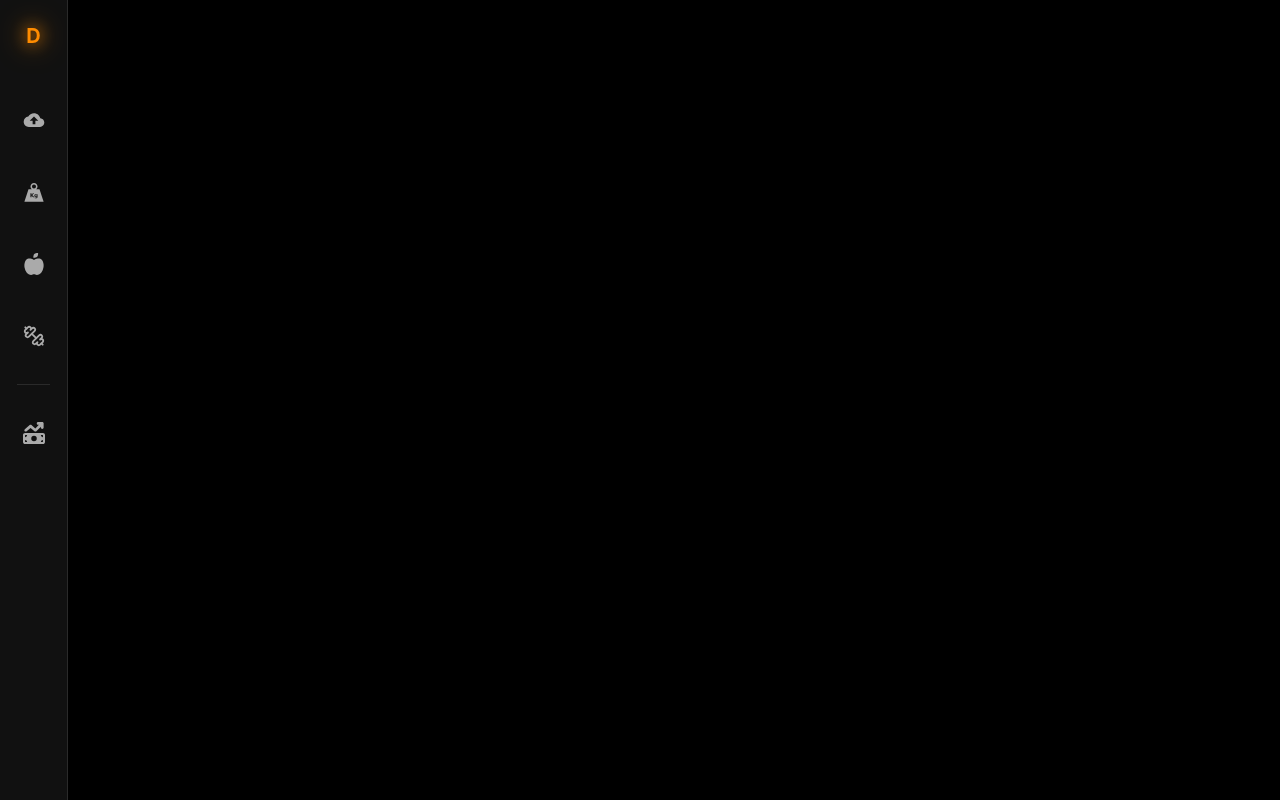
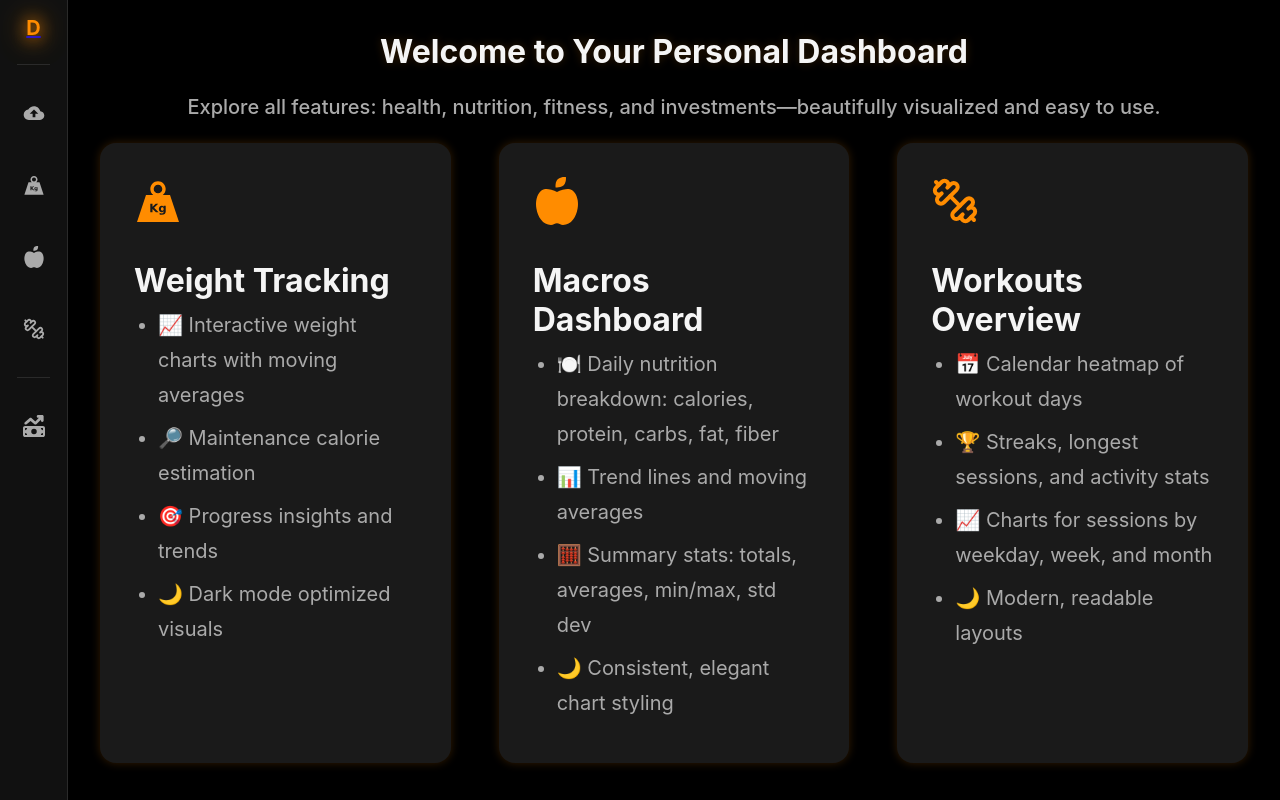
Before and after one commit to tudormatei/personal-dashboard, a React (Vite) app in the folder frontend/: page / in a window 1280 px wide. Before the commit this address had no page. Built offline with nearby package versions, Linux system fonts and the light colour scheme.

Commit message:
home page presentation

```diff
--- a/frontend/src/App.tsx
+++ b/frontend/src/App.tsx
@@ -6,12 +6,14 @@ import Weight from "./pages/Weight/Weight";
 import Macros from "./pages/Macros/Macros";
 import Workouts from "./pages/Workouts/Workouts";
 import Investments from "./pages/Investments/Investments";
+import Home from "./pages/Home/Home";
 
 const App = (): JSX.Element => {
   return (
     <BrowserRouter>
       <AppLayout>
         <Routes>
+          <Route path="/" element={<Home />} />
           <Route path="/upload" element={<Upload />} />
           <Route path="/weight" element={<Weight />} />
           <Route path="/macros" element={<Macros />} />
--- a/frontend/src/layout/AppLayout.styled.tsx
+++ b/frontend/src/layout/AppLayout.styled.tsx
@@ -31,11 +31,9 @@ export const Separator = styled.div`
 `;
 
 export const Logo = styled.div`
-  margin-top: ${spacing.sm};
   font-size: 1.25rem;
   font-weight: ${typography.fontWeight.bold};
   color: ${colors.accent};
-  margin-bottom: ${spacing.lg};
   text-shadow: ${shadows.accent};
 `;
 
--- a/frontend/src/layout/AppLayout.tsx
+++ b/frontend/src/layout/AppLayout.tsx
@@ -1,5 +1,5 @@
 import { type FC, type ReactNode } from "react";
-import { useLocation } from "react-router-dom";
+import { Link, useLocation } from "react-router-dom";
 import {
   LayoutContainer,
   Sidebar,
@@ -24,7 +24,10 @@ const AppLayout: FC<AppLayoutProps> = ({ children }) => {
   return (
     <LayoutContainer>
       <Sidebar>
-        <Logo>D</Logo>
+        <Link to="/">
+          <Logo>D</Logo>
+        </Link>
+        <Separator />
         <SidebarItem to="/upload" active={pathname === "/upload"}>
           <IoMdCloudUpload size={22} />
         </SidebarItem>
--- /dev/null
+++ b/frontend/src/pages/Home/Home.styled.tsx
@@ -0,0 +1,72 @@
+import styled from "@emotion/styled";
+import {
+  colors,
+  spacing,
+  radii,
+  shadows,
+  typography,
+} from "../../constants/styling";
+
+export const Header = styled.h1`
+  font-size: ${typography.fontSize.xxl};
+  font-weight: ${typography.fontWeight.bold};
+  color: ${colors.textPrimary};
+  text-shadow: ${shadows.soft};
+  text-align: center;
+`;
+
+export const SubHeader = styled.h2`
+  font-size: ${typography.fontSize.lg};
+  font-weight: ${typography.fontWeight.medium};
+  color: ${colors.textMuted};
+  text-align: center;
+`;
+
+export const Grid = styled.div`
+  display: grid;
+  grid-template-columns: repeat(auto-fit, minmax(340px, 1fr));
+  gap: ${spacing.xxl};
+`;
+
+export const SectionCard = styled.div`
+  background: ${colors.surfaceAlt};
+  border-radius: ${radii.lg};
+  box-shadow: ${shadows.soft};
+  padding: ${spacing.xl};
+  display: flex;
+  flex-direction: column;
+  align-items: flex-start;
+  transition: box-shadow 0.2s, border 0.2s;
+  border: 2px solid transparent;
+  &:hover {
+    box-shadow: ${shadows.medium};
+    border: 2px solid ${colors.accent};
+  }
+`;
+
+export const IconWrapper = styled.div`
+  font-size: 3rem;
+  color: ${colors.accent};
+  margin-bottom: ${spacing.lg};
+`;
+
+export const SectionTitle = styled.h3`
+  font-size: ${typography.fontSize.xxl};
+  font-weight: ${typography.fontWeight.bold};
+  margin-bottom: ${spacing.sm};
+  color: ${colors.textPrimary};
+`;
+
+export const SectionDesc = styled.div`
+  color: ${colors.textMuted};
+  ul {
+    margin: 0;
+    padding-left: ${spacing.lg};
+    list-style: disc;
+    li {
+      margin-bottom: ${spacing.sm};
+      font-size: ${typography.fontSize.lg};
+      line-height: ${typography.lineHeight.relaxed};
+    }
+  }
+`;
--- /dev/null
+++ b/frontend/src/pages/Home/Home.tsx
@@ -0,0 +1,85 @@
+import { FaAppleAlt } from "react-icons/fa";
+import { GiWeight } from "react-icons/gi";
+import { LuDumbbell } from "react-icons/lu";
+import { FaMoneyBillTrendUp } from "react-icons/fa6";
+import {
+  Header,
+  SubHeader,
+  Grid,
+  SectionCard,
+  IconWrapper,
+  SectionTitle,
+  SectionDesc,
+} from "./Home.styled";
+
+const Home = () => (
+  <>
+    <Header>Welcome to Your Personal Dashboard</Header>
+    <SubHeader>
+      Explore all features: health, nutrition, fitness, and
+      investments—beautifully visualized and easy to use.
+    </SubHeader>
+    <Grid>
+      <SectionCard>
+        <IconWrapper>
+          <GiWeight />
+        </IconWrapper>
+        <SectionTitle>Weight Tracking</SectionTitle>
+        <SectionDesc>
+          <ul>
+            <li>📈 Interactive weight charts with moving averages</li>
+            <li>🔎 Maintenance calorie estimation</li>
+            <li>🎯 Progress insights and trends</li>
+            <li>🌙 Dark mode optimized visuals</li>
+          </ul>
+        </SectionDesc>
+      </SectionCard>
+      <SectionCard>
+        <IconWrapper>
+          <FaAppleAlt />
+        </IconWrapper>
+        <SectionTitle>Macros Dashboard</SectionTitle>
+        <SectionDesc>
+          <ul>
+            <li>
+              🍽️ Daily nutrition breakdown: calories, protein, carbs, fat, fiber
+            </li>
+            <li>📊 Trend lines and moving averages</li>
+            <li>🧮 Summary stats: totals, averages, min/max, std dev</li>
+            <li>🌙 Consistent, elegant chart styling</li>
+          </ul>
+        </SectionDesc>
+      </SectionCard>
+      <SectionCard>
+        <IconWrapper>
+          <LuDumbbell />
+        </IconWrapper>
+        <SectionTitle>Workouts Overview</SectionTitle>
+        <SectionDesc>
+          <ul>
+            <li>📅 Calendar heatmap of workout days</li>
+            <li>🏆 Streaks, longest sessions, and activity stats</li>
+            <li>📈 Charts for sessions by weekday, week, and month</li>
+            <li>🌙 Modern, readable layouts</li>
+          </ul>
+        </SectionDesc>
+      </SectionCard>
+      <SectionCard>
+        <IconWrapper>
+          <FaMoneyBillTrendUp />
+        </IconWrapper>
+        <SectionTitle>Investments Monitor</SectionTitle>
+        <SectionDesc>
+          <ul>
+            <li>💼 Portfolio allocation and open positions</li>
+            <li>📊 Value over time, cash flows, and trades</li>
+            <li>🧾 Detailed tables and interactive charts</li>
+            <li>🌙 Financial data, styled for clarity</li>
+          </ul>
+        </SectionDesc>
+      </SectionCard>
+    </Grid>
+  </>
+);
+
+export default Home;
```
